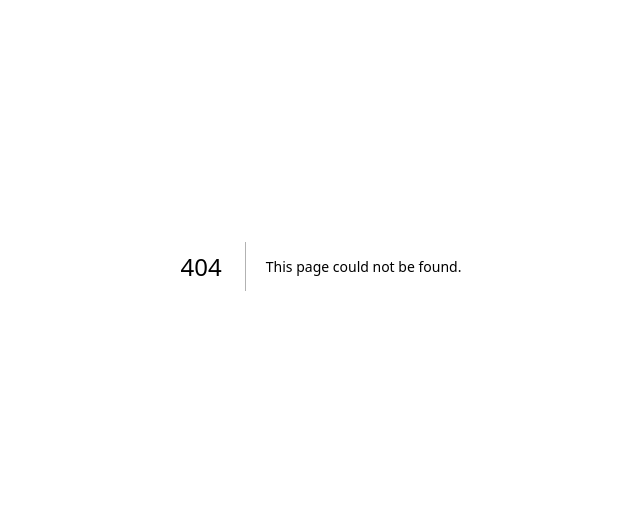
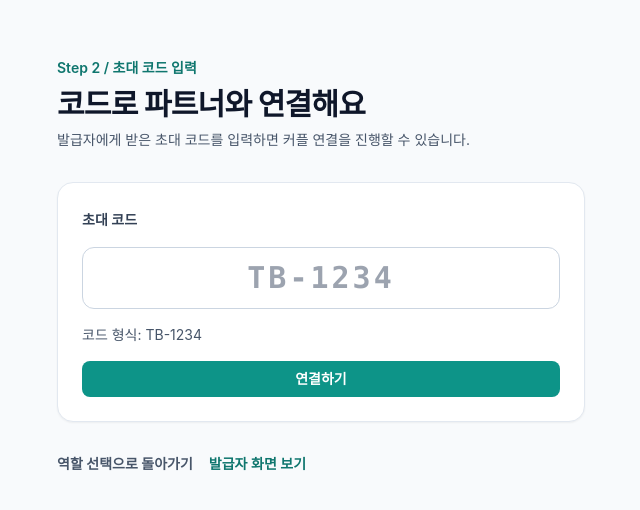
Before and after one commit to kimwoongjin/ticket-bar, a Next.js app: page /onboarding/join in a window 1280 px wide. Before the commit this address had no page. Shown: the part 134-644 px from the top of the page, without its empty margins (319-959 px from the left). Built offline with nearby package versions, Linux system fonts and the light colour scheme.

Commit message:
온보딩 초대코드 입력 화면 추가
receiver용 코드 입력과 형식 검증 피드백 UI를 추가해 Step 2 연결 흐름을 준비했다.

Ultraworked with [Sisyphus](https://github.com/code-yeongyu/oh-my-openagent)

Co-authored-by: Sisyphus <clio-agent@sisyphuslabs.ai>

```diff
--- /dev/null
+++ b/src/app/onboarding/join/page.tsx
@@ -0,0 +1,134 @@
+'use client';
+
+import Link from 'next/link';
+import { useMemo, useState } from 'react';
+
+const INVITE_CODE_REGEX = /^TB-[0-9]{4}$/;
+
+const normalizeInviteCode = (value: string): string => {
+  const compact = value.replace(/\s+/g, '').toUpperCase();
+
+  if (compact.length <= 2) {
+    return compact;
+  }
+
+  if (compact.startsWith('TB') && !compact.startsWith('TB-')) {
+    return `TB-${compact.slice(2)}`;
+  }
+
+  return compact;
+};
+
+const OnboardingJoinPage = () => {
+  const [inviteCode, setInviteCode] = useState('');
+  const [submitState, setSubmitState] = useState<'idle' | 'loading' | 'success' | 'error'>('idle');
+
+  const trimmedCode = inviteCode.trim();
+  const isValidFormat = INVITE_CODE_REGEX.test(trimmedCode);
+
+  const helperMessage = useMemo(() => {
+    if (!trimmedCode) {
+      return '코드 형식: TB-1234';
+    }
+
+    if (!isValidFormat) {
+      return '올바른 코드 형식이 아니에요. 예: TB-1234';
+    }
+
+    return '형식이 올바릅니다.';
+  }, [isValidFormat, trimmedCode]);
+
+  const handleSubmit = async (event: React.FormEvent<HTMLFormElement>) => {
+    event.preventDefault();
+
+    if (!isValidFormat) {
+      setSubmitState('error');
+      return;
+    }
+
+    setSubmitState('loading');
+
+    try {
+      await new Promise((resolve) => {
+        setTimeout(resolve, 350);
+      });
+
+      setSubmitState('success');
+    } catch {
+      setSubmitState('error');
+    }
+  };
+
+  return (
+    <main className="mx-auto flex min-h-screen w-full max-w-xl flex-col justify-center gap-8 px-6 py-10">
+      <section className="space-y-2">
+        <p className="text-sm font-semibold text-teal-700">Step 2 / 초대 코드 입력</p>
+        <h1 className="text-3xl font-bold tracking-tight text-slate-900">
+          코드로 파트너와 연결해요
+        </h1>
+        <p className="text-sm text-slate-600">
+          발급자에게 받은 초대 코드를 입력하면 커플 연결을 진행할 수 있습니다.
+        </p>
+      </section>
+
+      <section className="rounded-2xl border border-slate-200 bg-white p-6 shadow-sm">
+        <form onSubmit={handleSubmit} className="space-y-4">
+          <label htmlFor="invite-code" className="text-sm font-semibold text-slate-700">
+            초대 코드
+          </label>
+          <input
+            id="invite-code"
+            type="text"
+            value={inviteCode}
+            onChange={(event) => {
+              setInviteCode(normalizeInviteCode(event.target.value));
+              if (submitState !== 'idle') {
+                setSubmitState('idle');
+              }
+            }}
+            placeholder="TB-1234"
+            autoComplete="off"
+            maxLength={7}
+            className="w-full rounded-xl border border-slate-300 px-4 py-3 text-center font-mono text-3xl font-bold tracking-widest text-slate-900 outline-none ring-teal-500 transition focus:border-teal-400 focus:ring-2"
+          />
+
+          <p
+            className={`text-sm ${isValidFormat || !trimmedCode ? 'text-slate-600' : 'text-rose-600'}`}
+          >
+            {helperMessage}
+          </p>
+
+          {submitState === 'error' && (
+            <p className="text-sm font-medium text-rose-600">
+              코드 확인에 실패했어요. 형식을 다시 확인하거나 새 코드를 요청해주세요.
+            </p>
+          )}
+          {submitState === 'success' && (
+            <p className="text-sm font-medium text-emerald-600">
+              코드 확인 성공! 다음 단계(API 연결)에서 실제 연결 처리됩니다.
+            </p>
+          )}
+
+          <button
+            type="submit"
+            disabled={submitState === 'loading'}
+            className="w-full rounded-lg bg-teal-600 px-4 py-2 text-sm font-semibold text-white transition hover:bg-teal-700 disabled:cursor-not-allowed disabled:bg-slate-400"
+          >
+            {submitState === 'loading' ? '연결 확인 중...' : '연결하기'}
+          </button>
+        </form>
+      </section>
+
+      <div className="flex items-center gap-4 text-sm">
+        <Link href="/onboarding" className="font-semibold text-slate-600 hover:text-slate-800">
+          역할 선택으로 돌아가기
+        </Link>
+        <Link href="/onboarding/create" className="font-semibold text-teal-700 hover:text-teal-800">
+          발급자 화면 보기
+        </Link>
+      </div>
+    </main>
+  );
+};
+
+export default OnboardingJoinPage;
```
